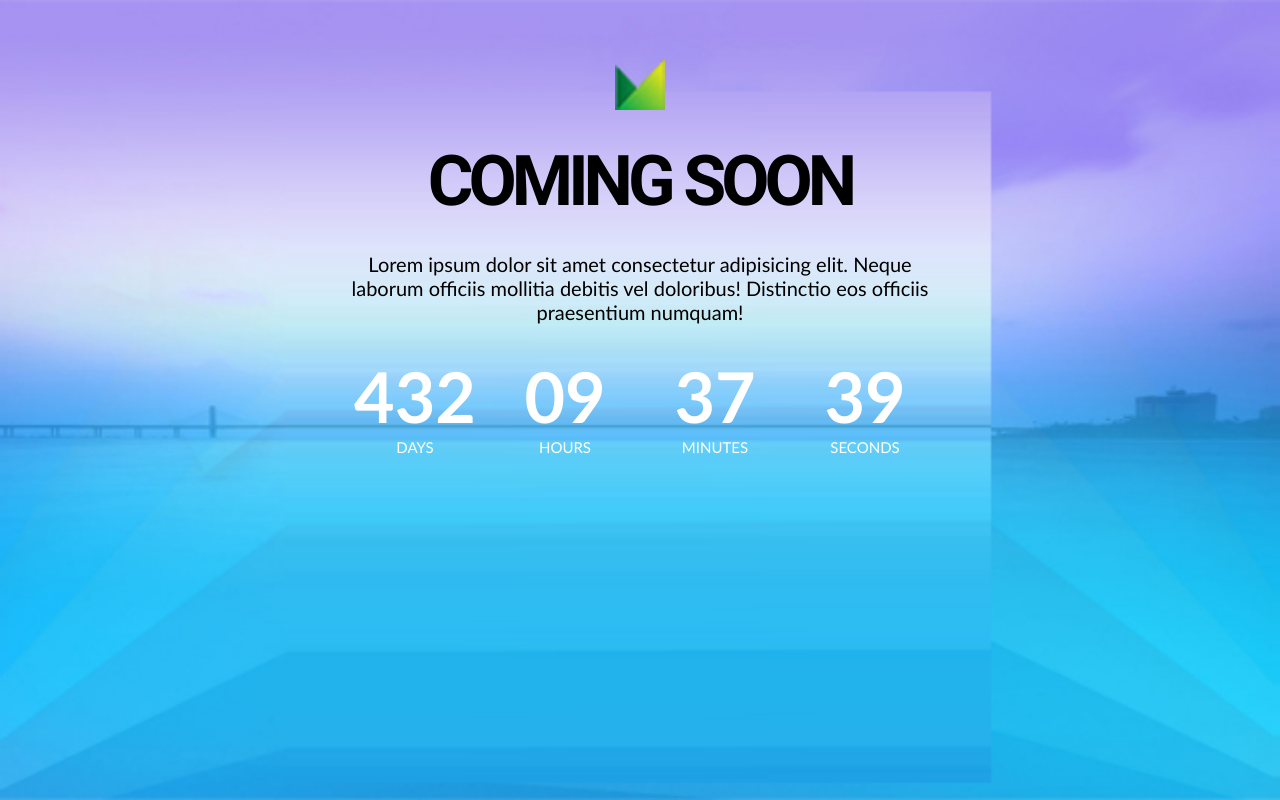
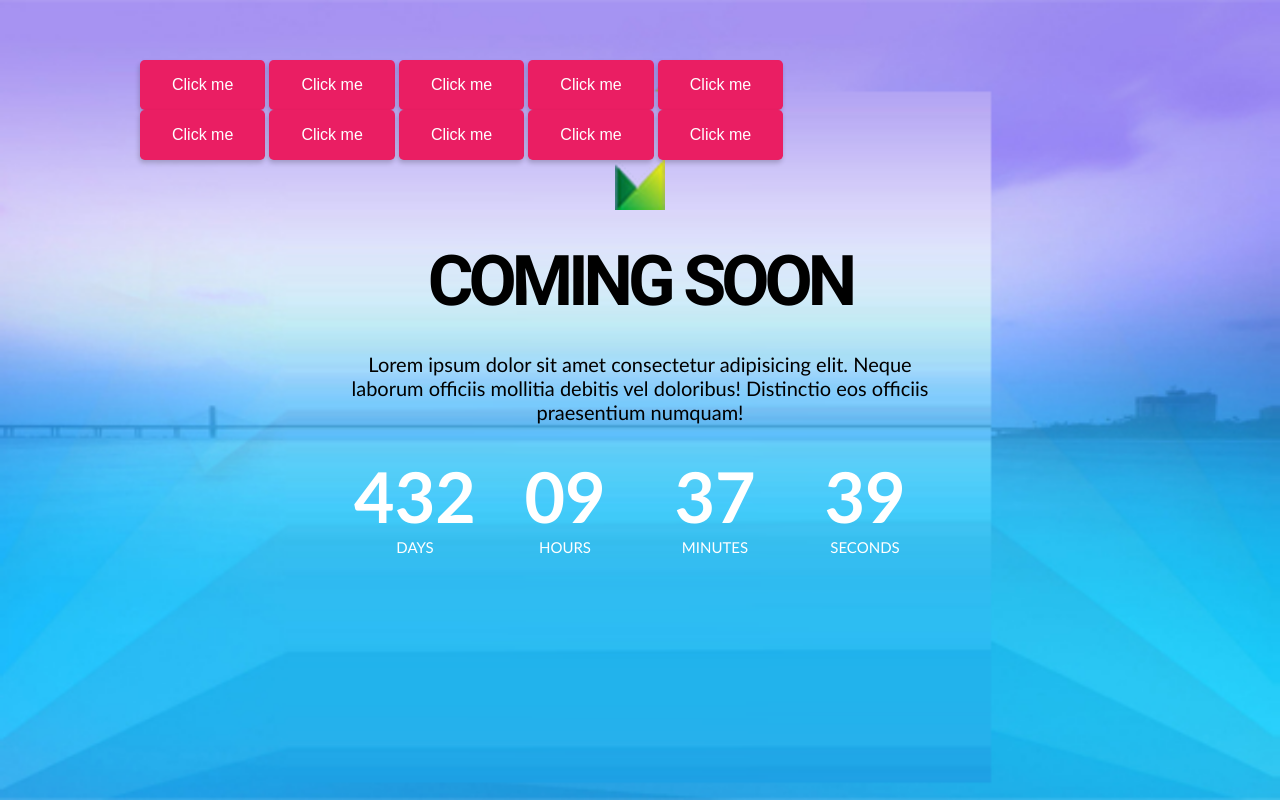
Before and after one commit to front-end-by-rimantas/45-grupe-coming-soon, a website: page index.html in a window 1280 px wide. Shown: the top 800 px of the page. Drawn offline with Linux system fonts and the light colour scheme.

Commit message:
Button style

```diff
--- a/css/components/button.css
+++ b/css/components/button.css
@@ -0,0 +1,41 @@
+.btn {
+    display: inline-block;
+    padding: 1em 2em;
+    font-family: Arial, Helvetica, sans-serif;
+    font-size: 16px;
+    background-color: var(--secondary-color);
+    color: #fff;
+    text-decoration: none;
+    border: none;
+    border-radius: 0.3em;
+    box-shadow: -1px 3px 5px 0 #0003;
+    cursor: pointer;
+    user-select: none;
+}
+
+.btn:hover {
+}
+
+.btn.btn-sm {
+}
+.btn.btn-lg {
+}
+.btn.btn-xl {
+}
+.btn.btn-xxl {
+}
+
+.btn.btn-succes {
+}
+.btn.btn-error {
+}
+.btn.btn-cancel {
+}
+.btn.btn-info {
+}
+
+.btn.btn-angle {
+    border-radius: 0;
+}
+.btn.btn-round {
+}
--- a/index.html
+++ b/index.html
@@ -20,6 +20,21 @@
 <body>
     <main>
         <section class="container bg-main hero">
+            <div class="row">
+                <button class="btn">Click me</button>
+                <a class="btn" href="#">Click me</a>
+                <div class="btn">Click me</div>
+                <p class="btn">Click me</p>
+                <span class="btn">Click me</span>
+            </div>
+            <div class="row">
+                <button class="btn">Click me</button>
+                <button class="btn">Click me</button>
+                <button class="btn">Click me</button>
+                <button class="btn">Click me</button>
+                <button class="btn">Click me</button>
+            </div>
+
             <div class="row-short">
                 <img class="logo" src="./img/logo.png" alt="Logo">
                 <h1 class="main-title">Coming soon</h1>
```
